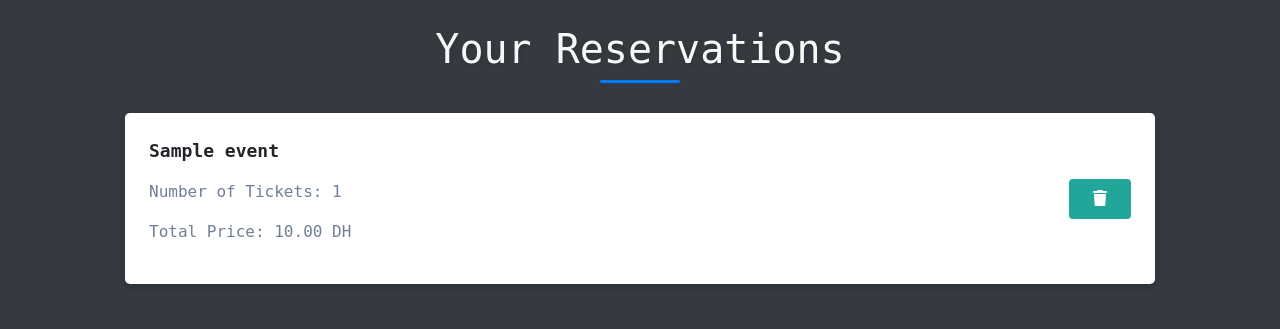
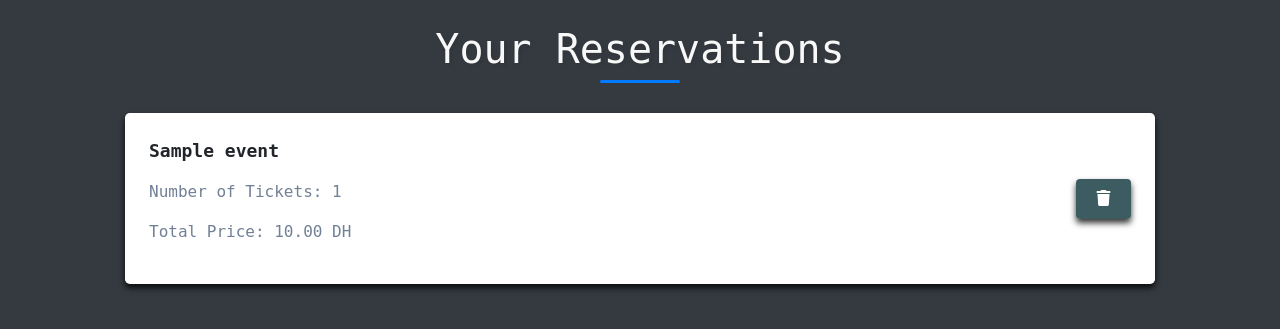
Before and after one commit to Reda-Oublid/event_booking-with_Django, a Django app: page /reservations/ in a window 1280 px wide. Shown: the part 56-385 px from the top of the page. Run offline with Django 5.2, Linux system fonts and the light colour scheme; a user stored in the database is signed in; tables that the repository leaves empty hold one stand-in row (values such as "Sample post"); style sheets or scripts are compiled from the project's sources; some libraries are stand-ins or nearby versions.

Commit message:
alter-styles_fix-update_add-permessions

```diff
--- a/Reservations/tickets/static/css/user_reservations_styles.css
+++ b/Reservations/tickets/static/css/user_reservations_styles.css
@@ -43,6 +43,13 @@ h1:hover::after {
 }
 
 /* Custom styles using Tailwind utility classes */
+.width-height {
+    width: 55px;
+    height: 40px;
+}
+.border-none {
+    border: none;
+}
 .font-ms {
     font-family: monospace, sans-serif;
 }
@@ -85,7 +92,7 @@ h1:hover::after {
 }
 
 .shadow-md {
-    box-shadow: 0 4px 6px rgba(0, 0, 0, 0.1);
+    box-shadow: 0 4px 6px rgba(0, 0, 0, 0.8);
 }
 
 .p-4 {
@@ -126,7 +133,7 @@ h1:hover::after {
 }
 
 .bg-red-500 {
-    background-color: #22A699; /*I made the trash icon bg color look green to look the same as the button bellow*/
+    background-color: rgba(42, 76, 82, 0.91); /*I made the trash icon bg color look green to look the same as the button bellow*/
 }
 
 .hover\:bg-red-600:hover {
@@ -139,17 +146,17 @@ h1:hover::after {
 }
 
 .px-4 {
-    padding-left: 1rem;
-    padding-right: 1rem;
+    padding-left: 0.7rem;
+    padding-right: 0.7rem;
 }
 
 .py-2 {
-    padding-top: 0.5rem;
-    padding-bottom: 0.5rem;
+    padding-top: 10px;
+    padding-bottom: 10px;
 }
 
 .rounded {
-    border-radius: 0.25rem;
+    border-radius: 0.3rem;
 }
 
 /*Test some styles */
@@ -168,9 +175,9 @@ h1:hover::after {
     background-color: rgba(42, 76, 82, 0.91);
     font-family: monospace;
     font-size: 15px;
-    padding: 10px;
+    padding-right: 10px;
     height: 40px;
-    width: 150px;
+    width: 45px;
     border-radius: 10px;
     overflow: hidden;
 }
--- a/Reservations/tickets/templates/events/user_reservations.html
+++ b/Reservations/tickets/templates/events/user_reservations.html
@@ -27,7 +27,7 @@
                         </div>
                         <form action="{% url 'delete_reservation' reservation.id %}" method="post">
                         {% csrf_token %}
-                            <button type="submit" class="bg-red-500 text-white px-4 py-2 rounded hover:bg-red-600"
+                            <button type="submit" class="width-height shadow-md border-none bg-red-500 text-white py-2  rounded hover:bg-red-600"
                                 onclick="return confirm('Are you sure you want to delete this reservation?')">
                                 <i class="fas fa-trash"></i> <!-- Font Awesome trash icon -->
                             </button>
--- a/Reservations/tickets/views.py
+++ b/Reservations/tickets/views.py
@@ -1,6 +1,6 @@
 from django.contrib import messages
 from django.contrib.auth import authenticate, login, logout
-from django.contrib.auth.decorators import login_required
+from django.contrib.auth.decorators import login_required, permission_required
 from django.shortcuts import render
 
 # Create your views here.
@@ -45,9 +45,23 @@ def user_logout(request):
     return redirect('login')
 
 
-# Events Handling
+# Events Handling------------------------->
 @login_required
+@permission_required('tickets.add_event')
 def create_event(request):
+    """
+    This function handles the creation of a new event. It checks if the request method is POST,
+    in which case it processes the form data. If the form is valid, it saves the event and redirects
+    to the event list page. If the request method is not POST, it renders a form for creating a new event.
+
+    Parameters:
+    request (HttpRequest): The request object containing information about the current web request.
+
+    Returns:
+    HttpResponseRedirect or render: If the request method is POST and the form is valid, it returns a
+    redirect to the event list page. If the request method is not POST or the form is not valid, it
+    returns a render of the create_event.html template with the form.
+    """
     if request.method == 'POST':
         form = EventForm(request.POST)
         if form.is_valid():
@@ -61,7 +75,17 @@ def create_event(request):
 @login_required  # Ensure that users are authenticated to access this list.
 def event_list(request):
     events = Event.objects.all()
-    return render(request, 'events/event_list.html', {'events': events})
+    can_add_event = request.user.has_perm('tickets.add_event')
+    can_delete_event = request.user.has_perm('tickets.delete_event')
+    can_change_event = request.user.has_perm('tickets.change_event')
+    context={
+        'events': events,
+        'can_add_event': can_add_event,
+        'can_delete_event': can_delete_event,
+        'can_change_event': can_change_event,  # Add additional permissions
+    }
+
+    return render(request, 'events/event_list.html', context)
 
 
 @login_required
@@ -71,19 +95,25 @@ def event_detail(request, event_id):
 
 
 @login_required
+@permission_required('tickets.change_event')
 def update_event(request, event_id):
     event = get_object_or_404(Event, id=event_id)
     if request.method == 'POST':
         form = EventForm(request.POST, instance=event)
         if form.is_valid():
             form.save()
-            return redirect('event_detail', event_id=event.id)
+            print("Event saved")
+            return redirect('event_list')
+        else:
+            print("Form is invalid")
+            print(form.errors)
     else:
         form = EventForm(instance=event)
     return render(request, 'events/update_event.html', {'form': form, 'event': event})
 
 
 @login_required
+@permission_required('tickets.delete_event')
 def confirm_event_delete(request, event_id):
     event = get_object_or_404(Event, id=event_id)
     reservations = Reservation.objects.filter(event=event)
```
Also changed, not shown: Reservations/tickets/templates/events/event_list.html (+9 -2 lines), Reservations/tickets/templates/events/update_event.html (+5 -5 lines).
